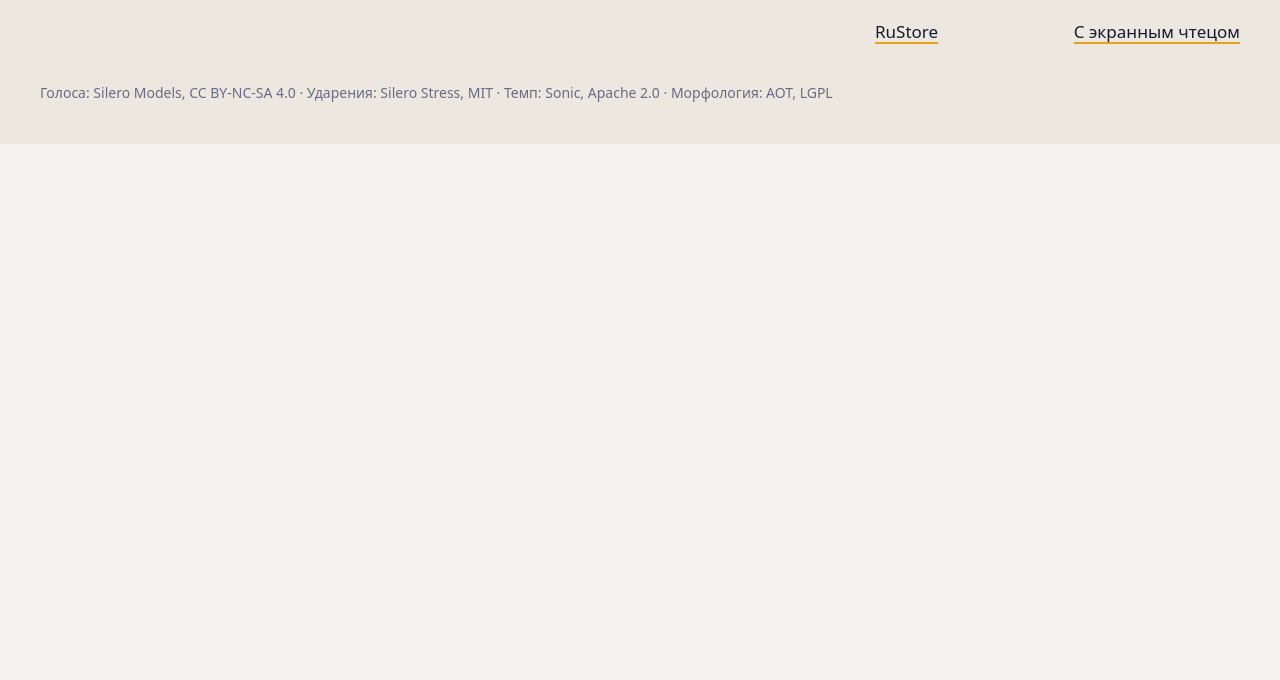
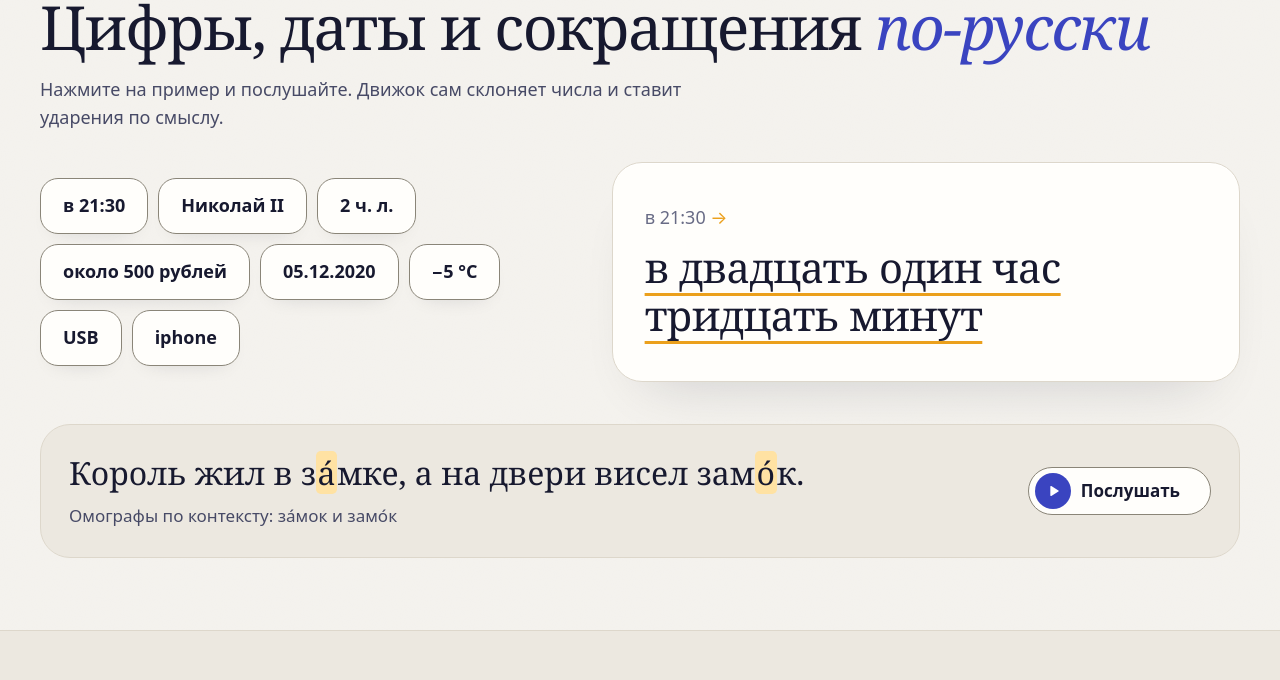
Before and after one commit to ruvoice-tts/ruvoice-tts.github.io, an Astro site: page / in a window 1280 px wide. Shown: the part 1864-2544 px from the top of the page. Before the commit the page ends 2008 px from the top, so only its background shows below. Built offline with nearby package versions, Linux system fonts and the light colour scheme; Astro itself is replaced by a stand-in of ours; no server answers.

Commit message:
Как читается

```diff
--- /dev/null
+++ b/src/components/ReadsDemo.astro
@@ -0,0 +1,99 @@
+---
+import phrases from '../data/phrases.json';
+import samples from '../data/samples.json';
+
+const S = samples as Record<string, { file: string; duration: number; raw?: string; display?: string }>;
+const base = import.meta.env.BASE_URL;
+const reads = phrases.reads.map(r => ({ key: `reads/${r.id}`, ...S[`reads/${r.id}`] }));
+const data = Object.fromEntries(reads.map(r => [r.key, { src: `${base}${r.file}`, raw: r.raw, display: r.display, duration: r.duration }]));
+const first = reads[0];
+---
+<section class="wrap reads" id="reads" aria-labelledby="reads-title">
+  <p class="eyebrow" data-thread="pin">Как читается</p>
+  <h2 id="reads-title">Цифры, даты и сокращения <em>по-русски</em></h2>
+  <p class="intro">Нажмите на пример и послушайте. Движок сам склоняет числа и ставит ударения по смыслу.</p>
+  <div class="grid">
+    <div class="chips" role="group" aria-label="Примеры">
+      {reads.map(r => (
+        <button type="button" class="chip-read" data-key={r.key} aria-pressed="false">
+          <span class="raw">{r.raw}</span>
+        </button>
+      ))}
+    </div>
+    <div class="out" aria-hidden="true">
+      <p class="out-raw" id="reads-out-raw">{first.raw}</p>
+      <p class="out-said" id="reads-out-said">{first.display}</p>
+    </div>
+  </div>
+  <p class="vh" id="reads-live" aria-live="polite"></p>
+  <div class="homo">
+    <p class="homo-text">Король жил в з<mark>а́</mark>мке, а на двери висел зам<mark>о́</mark>к.</p>
+    <p class="homo-cap">Омографы по контексту: за́мок и замо́к</p>
+    <button type="button" class="homo-play" id="homo-play" aria-pressed="false" data-src={`${base}${S.homograph.file}`}>
+      <span class="i" aria-hidden="true"><svg viewBox="0 0 24 24" fill="currentColor"><path d="M8 5.5v13a1 1 0 0 0 1.5.86l10.6-6.5a1 1 0 0 0 0-1.72L9.5 4.64A1 1 0 0 0 8 5.5Z" /></svg></span>
+      Послушать<span class="vh">: король жил в за́мке, а на двери висел замо́к</span>
+    </button>
+  </div>
+</section>
+<script type="application/json" id="reads-data" is:inline set:html={JSON.stringify(data)}></script>
+
+<script>
+  import { initReads } from '../scripts/reads';
+  initReads();
+</script>
+
+<style>
+  .reads { padding-block: 88px 72px; display: flex; flex-direction: column; gap: 18px; }
+  .eyebrow {
+    margin: 0; display: inline-flex; align-items: center; gap: 10px; align-self: flex-start;
+    font-size: .8125rem; font-weight: 600; letter-spacing: .1em; text-transform: uppercase; color: var(--ink-2);
+  }
+  .eyebrow::before { content: ""; flex: none; width: 8px; height: 8px; border-radius: 50%; background: var(--amber); box-shadow: 0 0 0 4px var(--amber-glow); }
+  h2 { margin: 0; font-family: var(--font-display); font-weight: 560; font-size: clamp(2.2rem, 1.4rem + 3vw, 4rem); line-height: 1.04; letter-spacing: -.025em; text-wrap: balance; }
+  h2 em { font-style: italic; font-weight: 480; color: var(--accent-word); }
+  .intro { margin: 0; max-width: 36em; color: var(--ink-2); font-size: 1.125rem; }
+  .grid { display: grid; gap: 24px 48px; grid-template-columns: minmax(0, 1fr); margin-top: 12px; align-items: center; }
+  @media (min-width: 960px) { .grid { grid-template-columns: minmax(0, 5fr) minmax(0, 6fr); } }
+  .chips { display: flex; flex-wrap: wrap; gap: 10px; }
+  .chip-read {
+    min-height: 56px; padding: 0 22px; border-radius: 18px; cursor: pointer;
+    border: 1px solid var(--outline); background: var(--card); color: var(--ink);
+    font: inherit; font-size: 1.125rem; font-weight: 600; font-variant-numeric: tabular-nums;
+    box-shadow: inset 0 1px 0 var(--hi), 0 10px 22px -16px var(--shadow);
+    transition: transform .18s cubic-bezier(.34, 1.56, .64, 1), background-color .2s, border-color .2s;
+  }
+  .chip-read:hover { border-color: var(--ink); }
+  .chip-read:active { transform: scale(.97); }
+  .chip-read[aria-pressed="true"] { background: var(--ink); color: var(--bg); border-color: var(--ink); }
+  .out {
+    min-height: 220px; display: flex; flex-direction: column; justify-content: center; gap: 12px;
+    padding: 32px; border-radius: 30px; background: var(--card); border: 1px solid var(--line);
+    box-shadow: inset 0 1px 0 var(--hi), 0 30px 60px -36px var(--shadow);
+  }
+  .out-raw { margin: 0; color: var(--ink-3); font-size: 1.125rem; font-variant-numeric: tabular-nums; }
+  .out-raw::after { content: " →"; color: var(--amber); }
+  .out-said {
+    margin: 0; font-family: var(--font-display); font-size: clamp(1.75rem, 1.2rem + 1.8vw, 2.6rem); line-height: 1.15;
+    letter-spacing: -.015em; text-decoration: underline; text-decoration-color: var(--amber);
+    text-decoration-thickness: 3px; text-underline-offset: 10px;
+  }
+  .out-said :global(.rest) { color: var(--line); text-decoration-color: transparent; }
+  .homo {
+    display: grid; gap: 10px 24px; grid-template-columns: minmax(0, 1fr); align-items: center; margin-top: 24px;
+    padding: 28px; border-radius: 30px; background: var(--bg-2); border: 1px solid var(--line);
+  }
+  @media (min-width: 720px) { .homo { grid-template-columns: minmax(0, 1fr) auto; } .homo-cap { grid-row: 2; } }
+  .homo-text { margin: 0; font-family: var(--font-display); font-size: clamp(1.4rem, 1rem + 1.4vw, 2rem); line-height: 1.25; }
+  .homo-text mark { background: var(--hl); color: var(--ink); border-radius: .15em; padding: 0 .05em; }
+  .homo-cap { margin: 0; color: var(--ink-2); }
+  .homo-play {
+    display: inline-flex; align-items: center; gap: 10px; min-height: 48px; padding: 0 20px 0 6px; justify-self: start;
+    border-radius: 999px; border: 1px solid var(--outline); background: var(--card); color: var(--ink);
+    font: inherit; font-weight: 650; cursor: pointer;
+  }
+  @media (min-width: 720px) { .homo-play { grid-row: 1 / span 2; grid-column: 2; } }
+  .homo-play .i { width: 36px; height: 36px; border-radius: 50%; display: grid; place-items: center; background: var(--indigo); color: var(--on-indigo); }
+  .homo-play svg { width: 16px; height: 16px; }
+  .homo-play[aria-pressed="true"] { border-color: var(--amber); box-shadow: 0 0 0 3px var(--amber-glow); }
+  @media (prefers-reduced-motion: reduce) { .chip-read { transition: none; } }
+</style>
--- a/src/pages/index.astro
+++ b/src/pages/index.astro
@@ -1,6 +1,7 @@
 ---
 import Aurora from '../components/Aurora.astro';
 import Hero from '../components/Hero.astro';
+import ReadsDemo from '../components/ReadsDemo.astro';
 import Thread from '../components/Thread.astro';
 import VoiceTuner from '../components/VoiceTuner.astro';
 import Base from '../layouts/Base.astro';
@@ -11,5 +12,6 @@ import Base from '../layouts/Base.astro';
   <main>
     <Hero />
     <VoiceTuner />
+    <ReadsDemo />
   </main>
 </Base>
--- /dev/null
+++ b/src/scripts/reads.ts
@@ -0,0 +1,54 @@
+// «Как читается»: нажатие на пример — звучит образец, а произнесённый текст проступает по ходу звука.
+// Чтецу расшифровка приходит один раз целиком через живую область.
+import { player } from './player';
+
+interface Read { src: string; raw: string; display: string; duration: number }
+
+export function initReads(): void {
+  const root = document.getElementById('reads');
+  const dataEl = document.getElementById('reads-data');
+  if (!root || !dataEl) return;
+  const data: Record<string, Read> = JSON.parse(dataEl.textContent!);
+  const live = document.getElementById('reads-live')!;
+  const outRaw = document.getElementById('reads-out-raw')!;
+  const outSaid = document.getElementById('reads-out-said')!;
+  const chips = [...root.querySelectorAll<HTMLButtonElement>('button.chip-read')];
+  const reduce = matchMedia('(prefers-reduced-motion: reduce)');
+
+  const show = (r: Read, frac: number) => {
+    outRaw.textContent = r.raw;
+    const n = reduce.matches ? r.display.length : Math.round(r.display.length * frac);
+    outSaid.innerHTML = '';
+    const on = document.createElement('span'), off = document.createElement('span');
+    on.textContent = r.display.slice(0, n);
+    off.textContent = r.display.slice(n);
+    off.className = 'rest';
+    outSaid.append(on, off);
+  };
+
+  for (const chip of chips) {
+    chip.addEventListener('click', () => {
+      const r = data[chip.dataset.key!];
+      if (chip.getAttribute('aria-pressed') === 'true') { player.stop(); return; }
+      for (const c of chips) c.setAttribute('aria-pressed', String(c === chip));
+      live.textContent = `Читается: ${r.display}`;
+      show(r, 0);
+      const done = () => { chip.setAttribute('aria-pressed', 'false'); show(r, 1); };
+      void player.play(r.src, {
+        // текст проступает чуть впереди звука: последние буквы появляются к концу фразы, а не после неё
+        onTick: t => show(r, Math.min(1, (t - .25) / Math.max(.3, r.duration - .45))),
+        onEnd: done,
+        onError: done,
+      });
+    });
+  }
+
+  const homo = document.getElementById('homo-play');
+  const homoSrc = homo?.dataset.src;
+  homo?.addEventListener('click', () => {
+    if (homo.getAttribute('aria-pressed') === 'true') { player.stop(); return; }
+    homo.setAttribute('aria-pressed', 'true');
+    const done = () => homo.setAttribute('aria-pressed', 'false');
+    void player.play(homoSrc!, { onEnd: done, onError: done });
+  });
+}
```
Also changed, not shown: tests/e2e/reads.spec.ts (added, +9 -0 lines), 1 other file.
